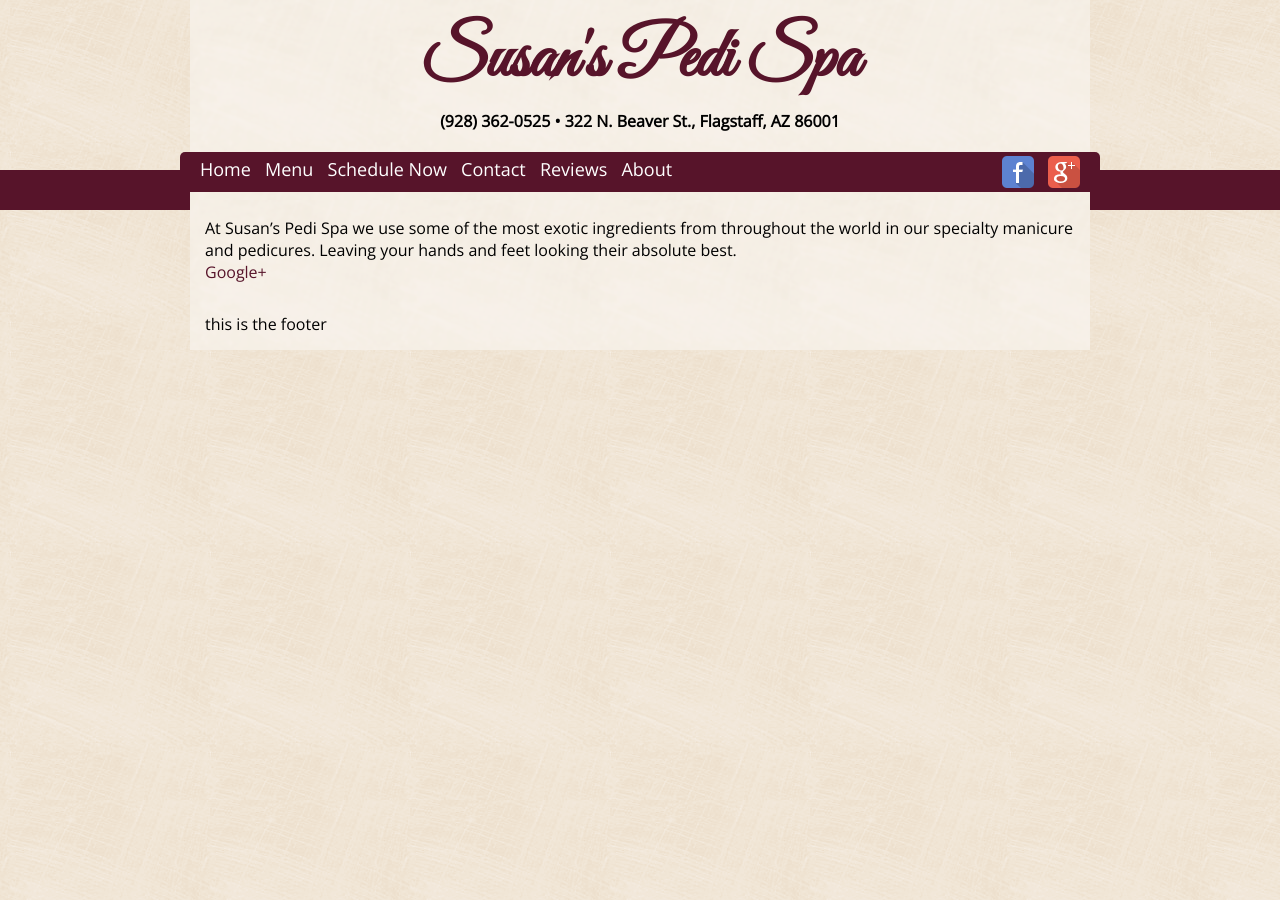
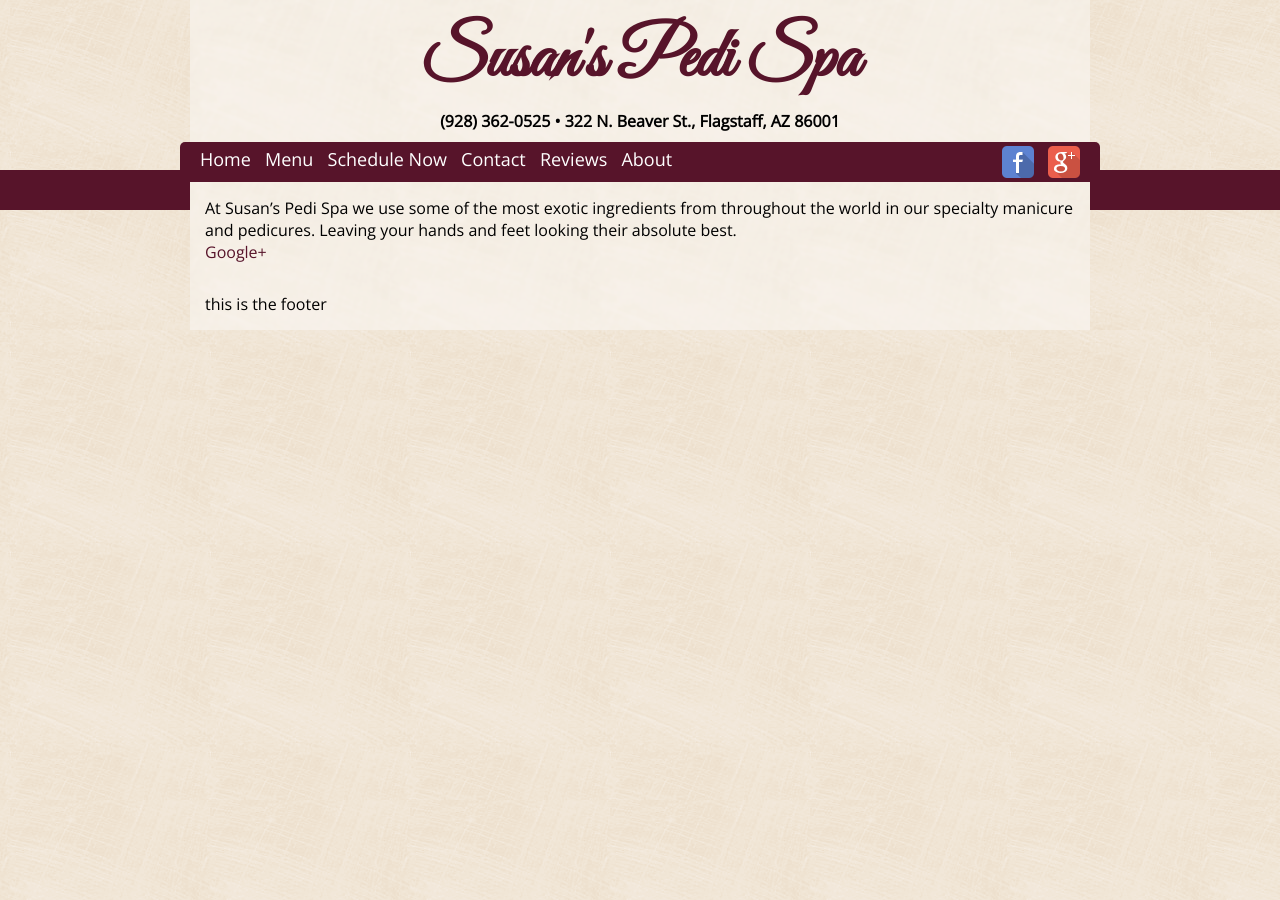
Before and after one commit to susanspedispa/susanspedispa.github.io, a Jekyll site: the page built from index.html, in a window 1280 px wide. Built offline with Jekyll 4.4.1, drawn with Linux system fonts in a browser that asks for light colours.

Commit message:
updated nav

```diff
--- a/assets/css/main.css
+++ b/assets/css/main.css
@@ -74,7 +74,7 @@ nav {
 	border-top-left-radius: 5px;
 	border-top-right-radius: 5px;
 	padding: 0px 10px;
-	margin: 10px -10px;
+	margin: 0px -10px;
 }
 
 nav a, nav a:visited {
```
